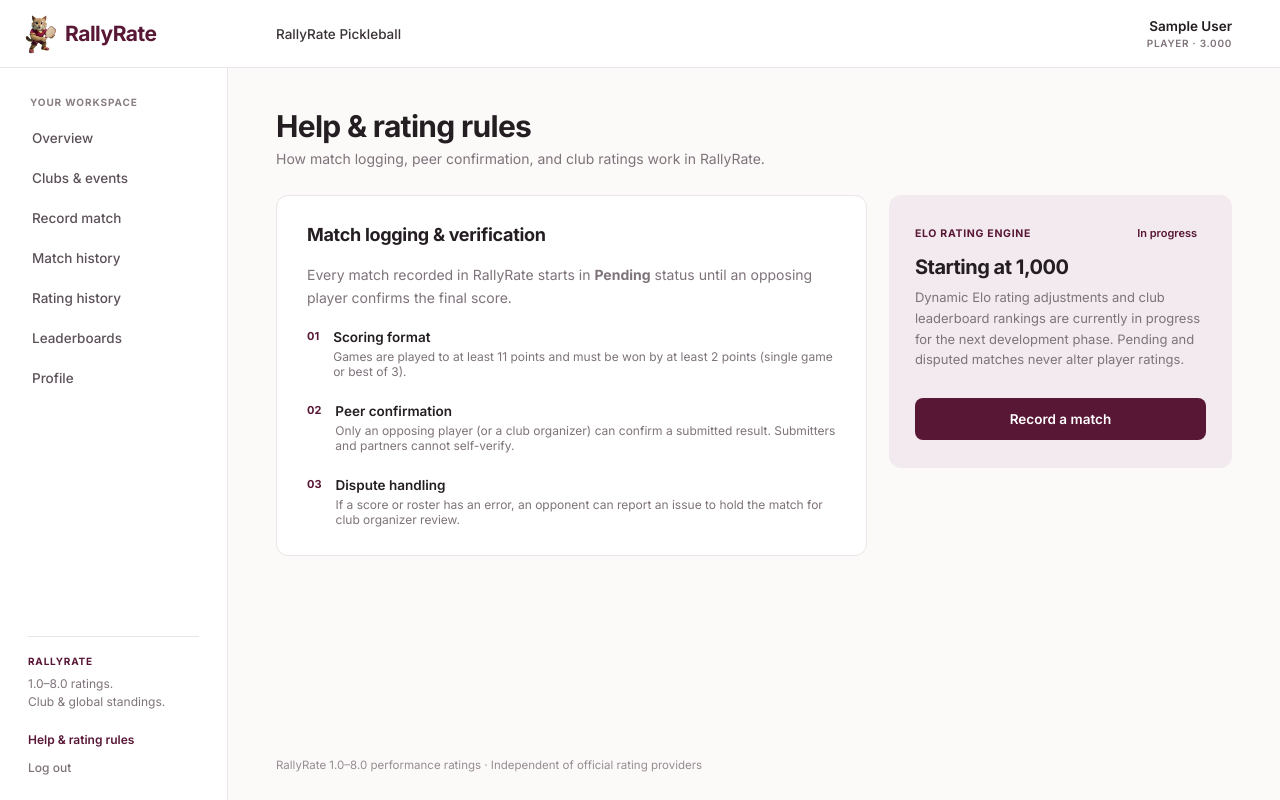
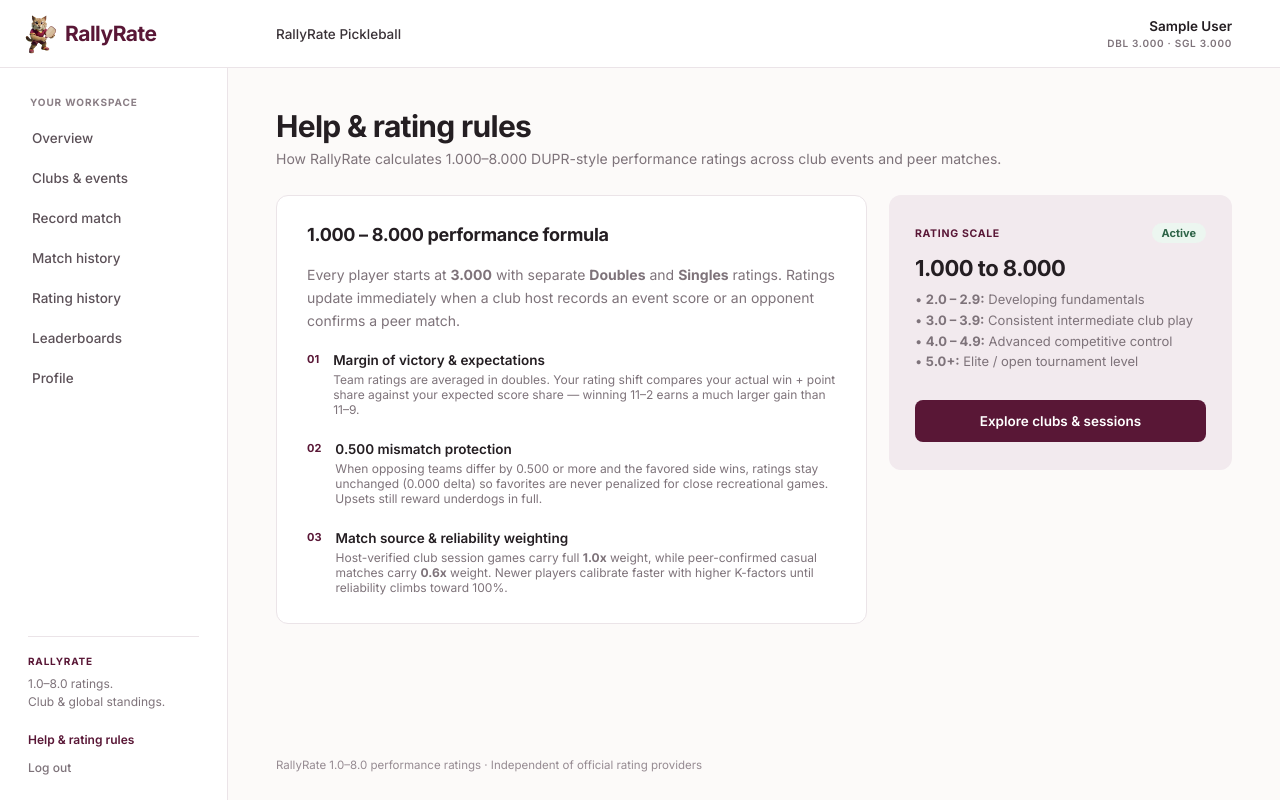
Before and after one commit to Bochikoyy/RallyRate-Caipang-Chrisnel-G7, a Django app: page /ratings/rules/ in a window 1280 px wide. Run offline with Django 5.2, Linux system fonts and the light colour scheme; the visitor is signed in with stand-in values (Sample User, id 1); parts of the project's set-up code (start-up, migrations or seed data) failed here and were passed over.

Commit message:
feat(phase-3): 1.0-8.0 DUPR-style rating engine, ledger, and history chart

```diff
--- a/apps/ratings/apps.py
+++ b/apps/ratings/apps.py
@@ -4,4 +4,7 @@ from django.apps import AppConfig
 class RatingsConfig(AppConfig):
     default_auto_field = "django.db.models.BigAutoField"
     name = "apps.ratings"
-    verbose_name = "Ratings and progression"
+    verbose_name = "Player ratings"
+
+    def ready(self):
+        from . import signals  # noqa: F401
--- a/apps/ratings/models.py
+++ b/apps/ratings/models.py
@@ -1 +1,100 @@
-"""Domain models for this feature will be added here."""
+from decimal import Decimal
+
+from django.conf import settings
+from django.db import models
+
+
+class PlayerRatingProfile(models.Model):
+    STARTING_RATING = Decimal("3.000")
+    MIN_RATING = Decimal("1.000")
+    MAX_RATING = Decimal("8.000")
+
+    user = models.OneToOneField(
+        settings.AUTH_USER_MODEL,
+        on_delete=models.CASCADE,
+        related_name="rating_profile",
+    )
+    singles_rating = models.DecimalField(
+        max_digits=4,
+        decimal_places=3,
+        default=STARTING_RATING,
+    )
+    doubles_rating = models.DecimalField(
+        max_digits=4,
+        decimal_places=3,
+        default=STARTING_RATING,
+    )
+    singles_reliability = models.PositiveSmallIntegerField(default=0)
+    doubles_reliability = models.PositiveSmallIntegerField(default=0)
+    singles_matches_count = models.PositiveIntegerField(default=0)
+    doubles_matches_count = models.PositiveIntegerField(default=0)
+    updated_at = models.DateTimeField(auto_now=True)
+
+    class Meta:
+        ordering = ("-doubles_rating", "-singles_rating")
+
+    def __str__(self):
+        return f"{self.user} · DBL {self.doubles_rating} / SGL {self.singles_rating}"
+
+    @property
+    def primary_format(self):
+        if self.doubles_matches_count == 0 and self.singles_matches_count > 0:
+            return "Singles"
+        return "Doubles"
+
+    @property
+    def primary_rating(self):
+        if self.doubles_matches_count == 0 and self.singles_matches_count > 0:
+            return self.singles_rating
+        return self.doubles_rating
+
+    @property
+    def primary_reliability(self):
+        if self.doubles_matches_count == 0 and self.singles_matches_count > 0:
+            return self.singles_reliability
+        return self.doubles_reliability
+
+
+class RatingHistory(models.Model):
+    user = models.ForeignKey(
+        settings.AUTH_USER_MODEL,
+        on_delete=models.CASCADE,
+        related_name="rating_history",
+    )
+    match = models.ForeignKey(
+        "matches.Match",
+        on_delete=models.CASCADE,
+        related_name="rating_entries",
+    )
+    match_type = models.CharField(max_length=10)
+    source = models.CharField(max_length=16)
+    rating_before = models.DecimalField(max_digits=4, decimal_places=3)
+    rating_after = models.DecimalField(max_digits=4, decimal_places=3)
+    delta = models.DecimalField(max_digits=5, decimal_places=3)
+    reliability_before = models.PositiveSmallIntegerField(default=0)
+    reliability_after = models.PositiveSmallIntegerField(default=0)
+    expected_score = models.DecimalField(
+        max_digits=5,
+        decimal_places=4,
+        default=Decimal("0.5000"),
+    )
+    actual_performance = models.DecimalField(
+        max_digits=5,
+        decimal_places=4,
+        default=Decimal("0.5000"),
+    )
+    mismatch_protected = models.BooleanField(default=False)
+    created_at = models.DateTimeField(auto_now_add=True)
+
+    class Meta:
+        ordering = ("-match__played_at", "-created_at", "-id")
+        constraints = [
+            models.UniqueConstraint(
+                fields=["user", "match"],
+                name="unique_rating_entry_per_user_match",
+            ),
+        ]
+
+    def __str__(self):
+        sign = "+" if self.delta > 0 else ""
+        return f"{self.user} · {self.rating_before} -> {self.rating_after} ({sign}{self.delta})"
--- /dev/null
+++ b/apps/ratings/signals.py
@@ -0,0 +1,11 @@
+from django.conf import settings
+from django.db.models.signals import post_save
+from django.dispatch import receiver
+
+from .models import PlayerRatingProfile
+
+
+@receiver(post_save, sender=settings.AUTH_USER_MODEL)
+def ensure_rating_profile(sender, instance, created, **kwargs):
+    if created:
+        PlayerRatingProfile.objects.get_or_create(user=instance)
--- a/apps/ratings/views.py
+++ b/apps/ratings/views.py
@@ -1,34 +1,87 @@
 from django.contrib.auth.decorators import login_required
-from django.db.models import Q
 from django.shortcuts import render
 
 from apps.matches.models import Match
 from apps.matches.services import _decorate_match_for_player
 
+from .engine import get_or_create_profile
+from .models import RatingHistory
+
+
+def _build_svg_points(entries_chronological, base_rating=3.0):
+    values = [base_rating] + [float(e.rating_after) for e in entries_chronological]
+    if len(values) < 2:
+        return None
+
+    low = min(values) - 0.15
+    high = max(values) + 0.15
+    if high - low < 0.4:
+        mid = (high + low) / 2.0
+        low, high = mid - 0.2, mid + 0.2
+
+    width = 640.0
+    height = 140.0
+    step_x = width / (len(values) - 1)
+    pts = []
+    dots = []
+    for idx, val in enumerate(values):
+        x = round(idx * step_x, 1)
+        norm = (val - low) / (high - low)
+        y = round(height - (norm * (height - 24.0)) - 12.0, 1)
+        pts.append(f"{x},{y}")
+        dots.append({"x": x, "y": y, "val": f"{val:.3f}"})
+
+    return {
+        "polyline": " ".join(pts),
+        "dots": dots,
+        "top_label": f"{high:.2f}",
+        "mid_label": f"{((high + low) / 2.0):.2f}",
+        "bot_label": f"{low:.2f}",
+    }
+
 
 @login_required
 def rating_history(request):
-    verified_matches = list(
-        Match.objects.select_related("submitted_by", "verified_by")
-        .prefetch_related("participants__player")
-        .filter(
-            status=Match.Status.VERIFIED,
-            participants__player=request.user,
-        )
-        .distinct()
+    match_format = request.GET.get("format", "doubles").strip().lower()
+    if match_format not in ("doubles", "singles"):
+        match_format = "doubles"
+
+    profile = get_or_create_profile(request.user)
+    current_rating = (
+        profile.singles_rating if match_format == "singles" else profile.doubles_rating
+    )
+    current_reliability = (
+        profile.singles_reliability
+        if match_format == "singles"
+        else profile.doubles_reliability
     )
 
-    for match in verified_matches:
-        _decorate_match_for_player(match, request.user)
-        user_team = match.participant_team_for(request.user)
-        match.player_result = "Win" if match.winner_team == user_team else "Loss"
+    history_entries = list(
+        RatingHistory.objects.select_related("match", "match__club", "match__event")
+        .prefetch_related("match__participants__player")
+        .filter(user=request.user, match_type=match_format)
+        .order_by("-match__played_at", "-created_at", "-id")
+    )
+
+    for entry in history_entries:
+        _decorate_match_for_player(entry.match, request.user)
+        user_team = entry.match.participant_team_for(request.user)
+        entry.player_result = "Win" if entry.match.winner_team == user_team else "Loss"
+
+    chrono = list(reversed(history_entries[:20]))
+    chart = _build_svg_points(chrono, base_rating=3.0)
 
     return render(
         request,
         "ratings/history.html",
         {
-            "verified_matches": verified_matches[:10],
-            "verified_count": len(verified_matches),
+            "profile": profile,
+            "match_format": match_format,
+            "current_rating": f"{float(current_rating):.3f}",
+            "current_reliability": current_reliability,
+            "history_entries": history_entries[:25],
+            "verified_count": len(history_entries),
+            "chart": chart,
         },
     )
 
--- a/templates/ratings/rules.html
+++ b/templates/ratings/rules.html
@@ -4,36 +4,36 @@
 <section class="ws-page-head">
   <div>
     <h1>Help &amp; rating rules</h1>
-    <p class="ws-page-sub">How match logging, peer confirmation, and club ratings work in RallyRate.</p>
+    <p class="ws-page-sub">How RallyRate calculates 1.000–8.000 DUPR-style performance ratings across club events and peer matches.</p>
   </div>
 </section>
 
 <div class="ws-detail-grid">
   <section class="ws-setup-card">
-    <h2>Match logging &amp; verification</h2>
+    <h2>1.000 – 8.000 performance formula</h2>
     <p class="ws-hero-copy" style="max-width: none; margin-bottom: 18px;">
-      Every match recorded in RallyRate starts in <strong>Pending</strong> status until an opposing player confirms the final score.
+      Every player starts at <strong>3.000</strong> with separate <strong>Doubles</strong> and <strong>Singles</strong> ratings. Ratings update immediately when a club host records an event score or an opponent confirms a peer match.
     </p>
     <ol class="ws-steps-list">
       <li>
         <span class="ws-step-num">01</span>
         <div>
-          <strong class="ws-step-title">Scoring format</strong>
-          <p>Games are played to at least 11 points and must be won by at least 2 points (single game or best of 3).</p>
+          <strong class="ws-step-title">Margin of victory &amp; expectations</strong>
+          <p>Team ratings are averaged in doubles. Your rating shift compares your actual win + point share against your expected score share — winning 11–2 earns a much larger gain than 11–9.</p>
         </div>
       </li>
       <li>
         <span class="ws-step-num">02</span>
         <div>
-          <strong class="ws-step-title">Peer confirmation</strong>
-          <p>Only an opposing player (or a club organizer) can confirm a submitted result. Submitters and partners cannot self-verify.</p>
+          <strong class="ws-step-title">0.500 mismatch protection</strong>
+          <p>When opposing teams differ by 0.500 or more and the favored side wins, ratings stay unchanged (0.000 delta) so favorites are never penalized for close recreational games. Upsets still reward underdogs in full.</p>
         </div>
       </li>
       <li>
         <span class="ws-step-num">03</span>
         <div>
-          <strong class="ws-step-title">Dispute handling</strong>
-          <p>If a score or roster has an error, an opponent can report an issue to hold the match for club organizer review.</p>
+          <strong class="ws-step-title">Match source &amp; reliability weighting</strong>
+          <p>Host-verified club session games carry full <strong>1.0x</strong> weight, while peer-confirmed casual matches carry <strong>0.6x</strong> weight. Newer players calibrate faster with higher K-factors until reliability climbs toward 100%.</p>
         </div>
       </li>
     </ol>
@@ -42,15 +42,18 @@
   <aside class="ws-public-card">
     <div>
       <div style="display: flex; align-items: center; justify-content: space-between; gap: 10px; margin-bottom: 12px;">
-        <p class="ws-eyebrow" style="margin: 0;">ELO RATING ENGINE</p>
-        <span class="ws-inprogress-pill">In progress</span>
+        <p class="ws-eyebrow" style="margin: 0;">RATING SCALE</p>
+        <span class="status-badge status-verified">Active</span>
       </div>
-      <h2 class="ws-public-name" style="font-size: 20px;">Starting at 1,000</h2>
+      <h2 class="ws-public-name" style="font-size: 22px;">1.000 to 8.000</h2>
       <p class="ws-public-sub" style="line-height: 1.6; margin-top: 8px;">
-        Dynamic Elo rating adjustments and club leaderboard rankings are currently in progress for the next development phase. Pending and disputed matches never alter player ratings.
+        • <strong>2.0 – 2.9:</strong> Developing fundamentals<br>
+        • <strong>3.0 – 3.9:</strong> Consistent intermediate club play<br>
+        • <strong>4.0 – 4.9:</strong> Advanced competitive control<br>
+        • <strong>5.0+:</strong> Elite / open tournament level
       </p>
     </div>
-    <a class="ws-btn ws-btn-primary" href="{% url 'matches:create' %}">Record a match</a>
+    <a class="ws-btn ws-btn-primary" href="{% url 'clubs:hub' %}">Explore clubs &amp; sessions</a>
   </aside>
 </div>
 {% endblock %}
```
Also changed, not shown: apps/matches/services.py (+48 -2 lines), apps/ratings/admin.py (added, +35 -0 lines), apps/ratings/engine.py (added, +197 -0 lines), templates/accounts/dashboard.html (+63 -42 lines), templates/ratings/history.html (+56 -24 lines), apps/ratings/migrations/0001_initial.py (added).
